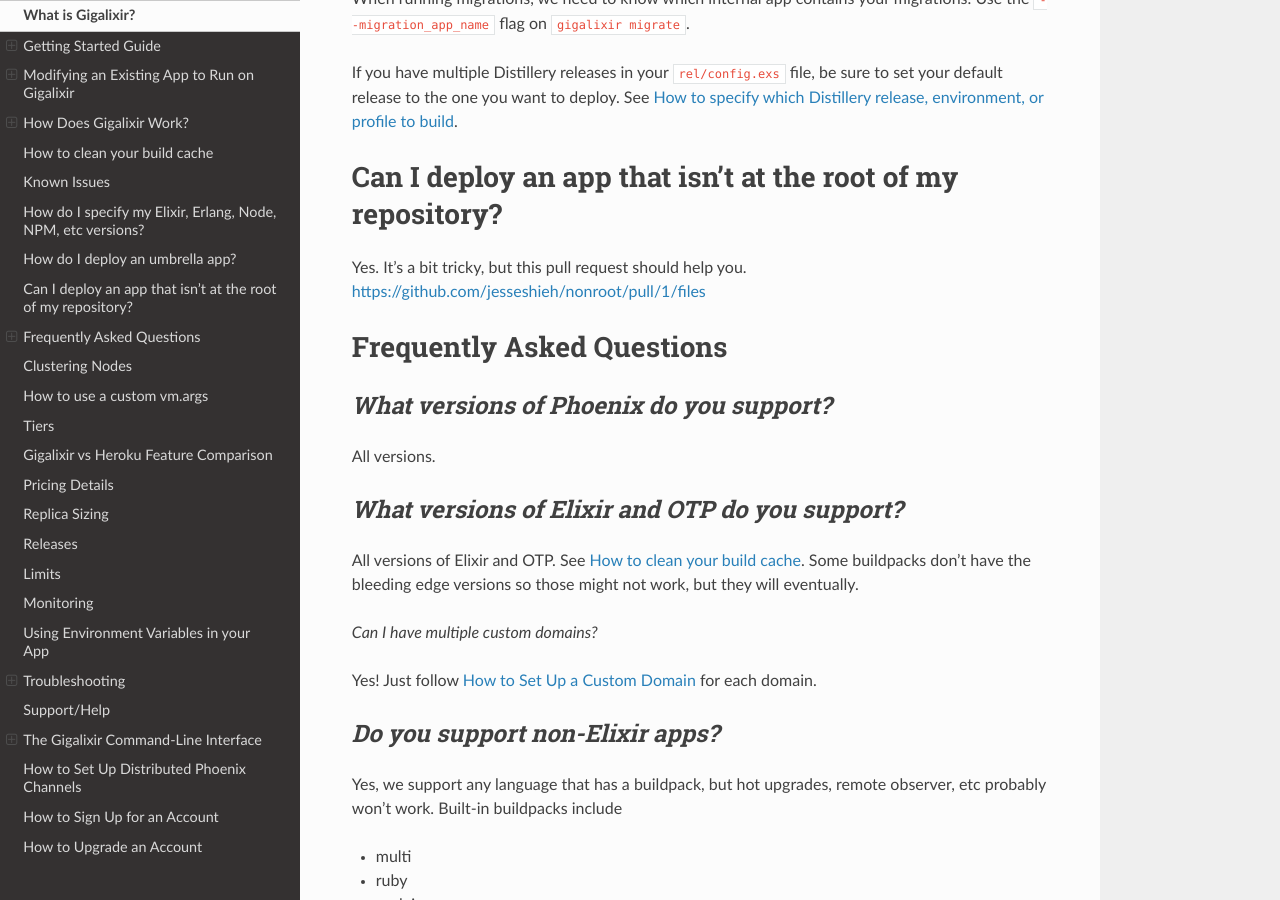
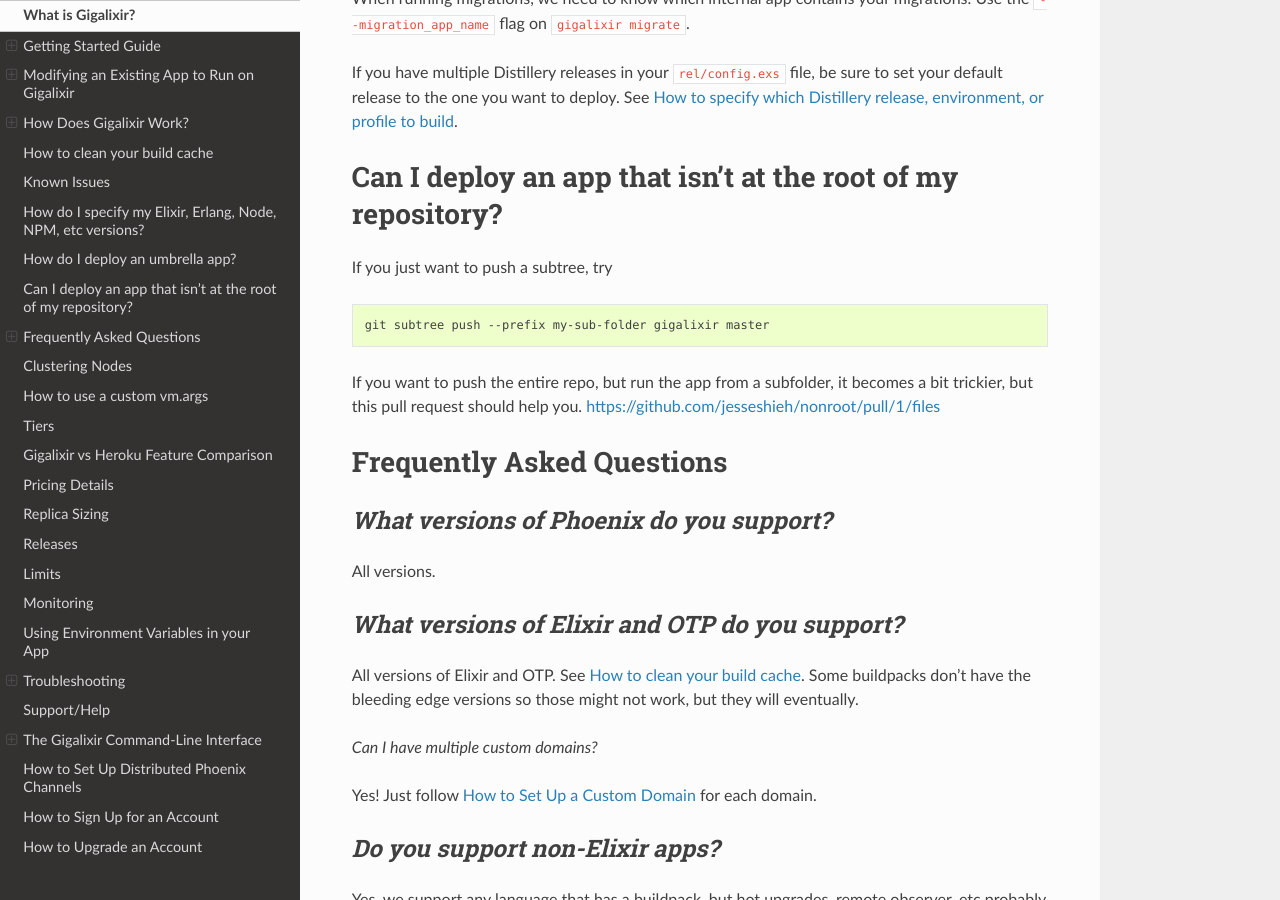
Before and after one commit to gigalixir/gigalixir-cli, a Sphinx documentation site: the page built from docs/source/main.rst, in a window 1280 px wide and 900 px high, scrolled down 12469 px. Built offline with Sphinx 7.4.7 and the Read the Docs theme 2.0.0, drawn with Linux system fonts in a browser that asks for light colours.

Commit message:
subtree instructions.

```diff
--- a/docs/source/main.rst
+++ b/docs/source/main.rst
@@ -492,7 +492,13 @@ If you have multiple Distillery releases in your :bash:`rel/config.exs` file, be
 Can I deploy an app that isn't at the root of my repository?
 ============================================================
 
-Yes. It's a bit tricky, but this pull request should help you.
+If you just want to push a subtree, try
+
+.. code-block:: bash
+
+    git subtree push --prefix my-sub-folder gigalixir master
+
+If you want to push the entire repo, but run the app from a subfolder, it becomes a bit trickier, but this pull request should help you.
 https://github.com/jesseshieh/nonroot/pull/1/files
 
 Frequently Asked Questions
```
